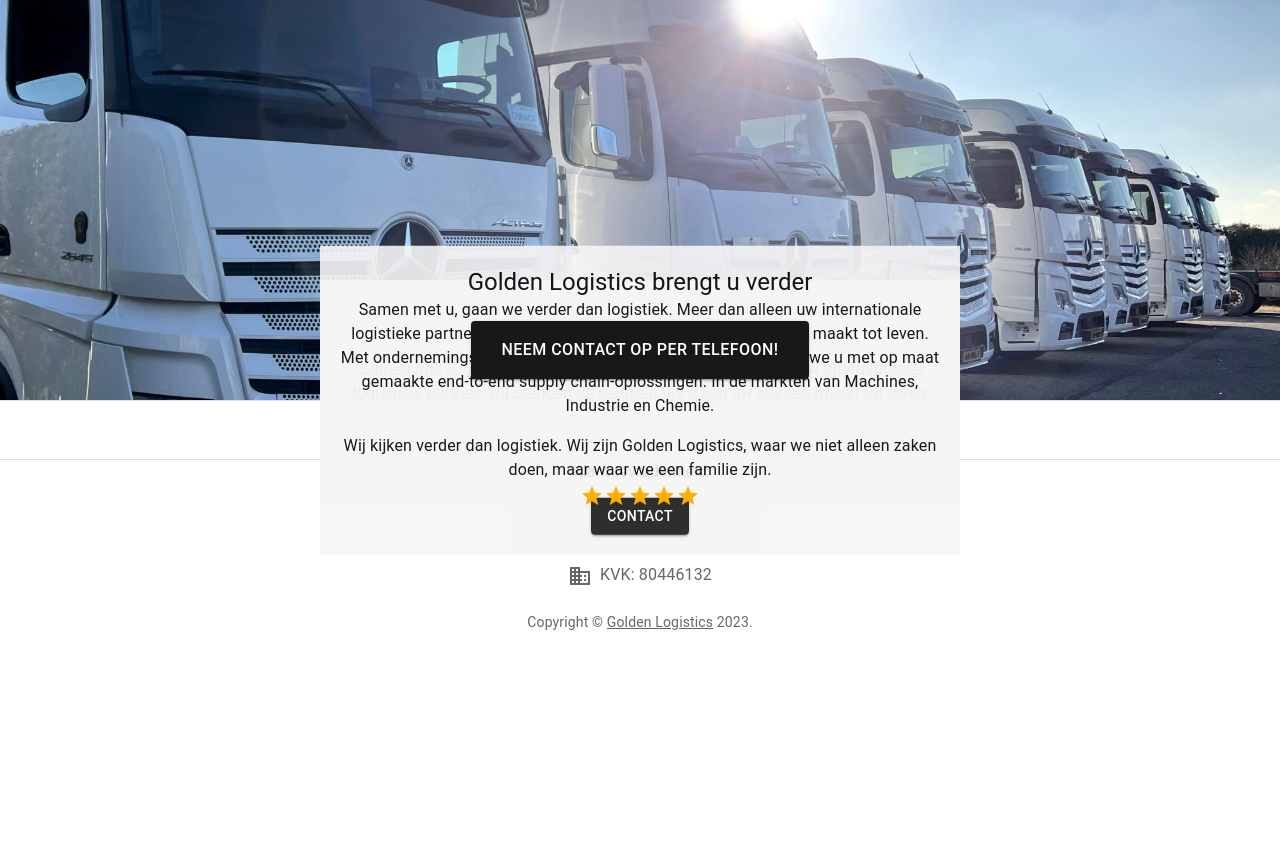
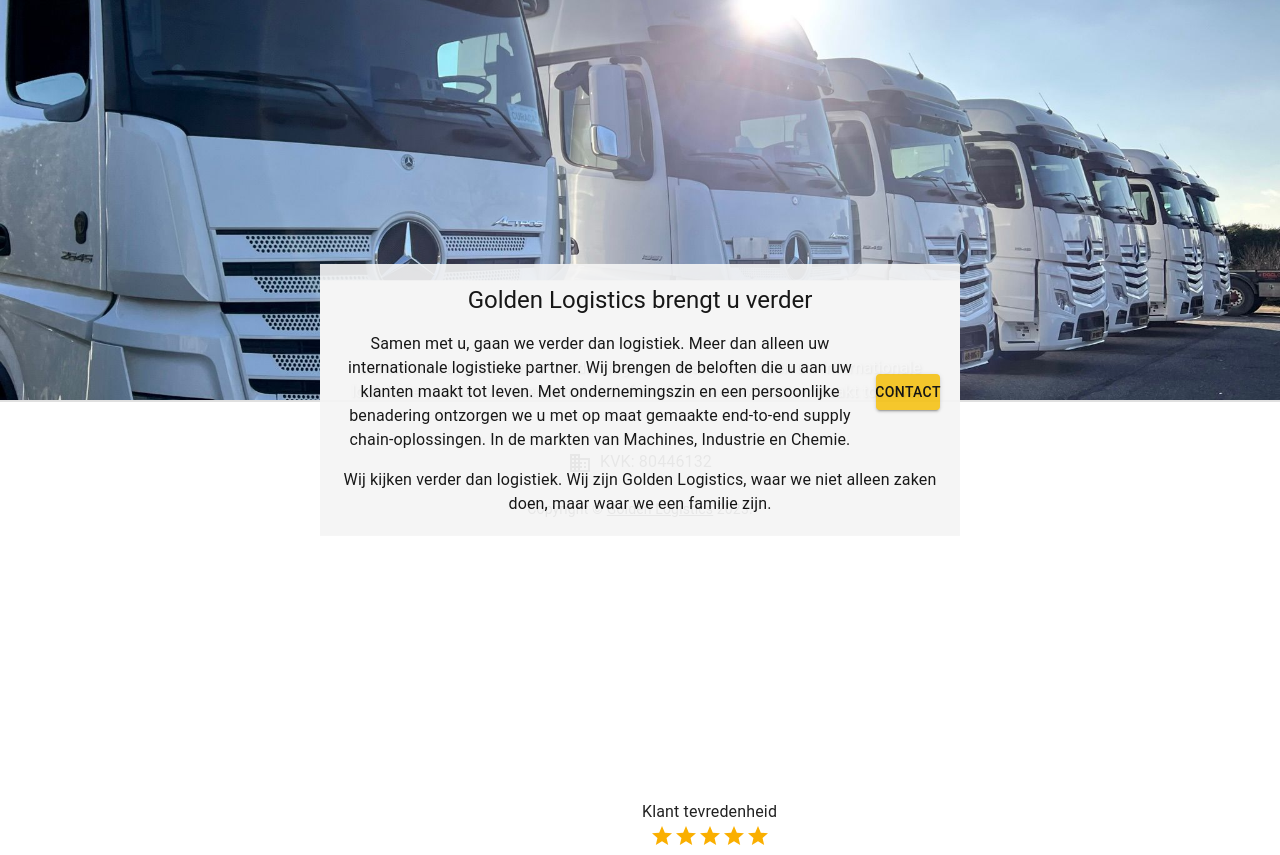
Before and after one commit to Relativiteit/golden_react, a React (Vite) app in the folder goldenlogistics/: page / in a window 1280 px wide. Before the commit the page ends 800 px from the top, so only its background shows below. Built offline with nearby package versions, Linux system fonts and the light colour scheme.

Commit message:
button left of text

```diff
--- a/goldenlogistics/src/App.tsx
+++ b/goldenlogistics/src/App.tsx
@@ -36,22 +36,23 @@
         <Banner /> {/* Render the Banner component here */}
         <BannerContent/>
         <Divider />
-        <Button variant="contained" sx={{ fontSize: '1rem', padding: '15px 30px', marginTop: -10, marginBottom: 10, position: 'relative' }} onClick={showPhoneModal}>
-          Neem Contact op per Telefoon!
-        </Button>
+
         <Modal open={isPhoneModalOpen} onClose={hidePhoneModal}>
           <Box sx={{ position: 'absolute', top: '50%', left: '50%', transform: 'translate(-50%, -50%)', width: 400, bgcolor: 'background.paper', border: '2px solid #000', p: 4 }}>
-            <Typography variant="h6" component="h2" gutterBottom>
-              Bellen is sneller!
-            </Typography>
+
             <Typography variant="body2" color="text.secondary" style={{ fontSize: '2rem' }}>
               Telefoon: +31618018080
             </Typography>
           </Box>
         </Modal>
         <Divider />
-        <Typography component="legend"> Klant tevredenheid</Typography>
-        <Rating name="read-only" defaultValue={5} readOnly />
+        <Box sx= {{ position: 'absolute', top: '100%' ,left:'50%'}}>
+          <Typography component="legend">
+           Klant tevredenheid
+          </Typography>
+          <Rating name="read-only" defaultValue={5} readOnly />
+
+        </Box>
         <ProTip />
         <Copyright />
       </Box>
--- a/goldenlogistics/src/components/BannerContent.tsx
+++ b/goldenlogistics/src/components/BannerContent.tsx
@@ -23,15 +23,18 @@
         <Typography variant='h5'>
             Golden Logistics brengt u verder
         </Typography>
-      <Typography variant="body1">
-        Samen met u, gaan we verder dan logistiek. Meer dan alleen uw internationale logistieke partner. Wij brengen de beloften die u aan uw klanten maakt tot leven. Met ondernemingszin en een persoonlijke benadering ontzorgen we u met op maat gemaakte end-to-end supply chain-oplossingen. In de markten van Machines, Industrie en Chemie.
-      </Typography>
+        <Box sx={{ display: 'flex', justifyContent: 'center', alignItems: 'center', mt: 2 }}>
+        <Typography variant="body1">
+          Samen met u, gaan we verder dan logistiek. Meer dan alleen uw internationale logistieke partner. Wij brengen de beloften die u aan uw klanten maakt tot leven. Met ondernemingszin en een persoonlijke benadering ontzorgen we u met op maat gemaakte end-to-end supply chain-oplossingen. In de markten van Machines, Industrie en Chemie.
+        </Typography>
+        <Button variant="contained" sx={{ ml: 2, color: 'black', backgroundColor: '#f4c216', width: 'fit-content'  }}>
+          Contact
+        </Button>
+      </Box>
       <Typography variant="body1" sx={{ mt: 2 }}>
         Wij kijken verder dan logistiek. Wij zijn Golden Logistics, waar we niet alleen zaken doen, maar waar we een familie zijn.
       </Typography>
-      <Button variant="contained" sx={{ mt: 2 }}>
-        Contact
-      </Button>
+
     </Box>
   );
 }
--- a/goldenlogistics/src/theme.tsx
+++ b/goldenlogistics/src/theme.tsx
@@ -6,7 +6,7 @@
   palette: {
     primary: {
       main: '#191717',
-      light: ''
+      light: '#f4c216'
     },
     secondary: {
       main: '#f4c216',
```
